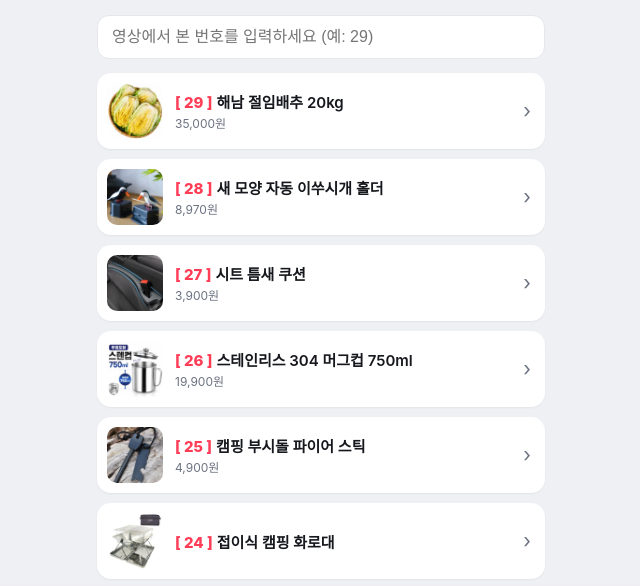
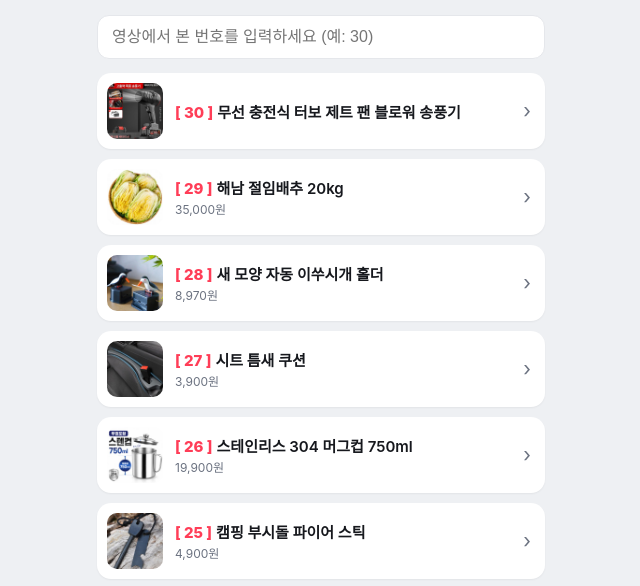
Before and after one commit to 9crisander51228-ui/shopping_kmp, a plain HTML site: page index.html in a window 1280 px wide. Shown: the part 174-760 px from the top of the page, without its empty margins (319-959 px from the left). Drawn offline with Linux system fonts and the light colour scheme.

Commit message:
links 2026-11-17 04:06

```diff
--- a/index.html
+++ b/index.html
@@ -25,8 +25,9 @@ a.it:active{transform:scale(.98)} a.it.hit{outline:3px solid var(--accent)}
 .disc{color:var(--sub);font-size:11px;text-align:center;margin-top:22px;line-height:1.5}
 </style></head><body><div class="wrap">
 <div class="head"><img class="av" src="avatar.jpg" alt=""><h1>유나의 꿀템 발견</h1><div class="bio">@yuna_item</div></div>
-<div class="find"><input id="q" inputmode="numeric" placeholder="영상에서 본 번호를 입력하세요 (예: 29)"></div>
+<div class="find"><input id="q" inputmode="numeric" placeholder="영상에서 본 번호를 입력하세요 (예: 30)"></div>
 <div id="list">
+<a class="it" id="n30" data-no="30" href="https://link.coupang.com/a/iJy1jyStEW" target="_blank" rel="sponsored nofollow noopener"><img class="th" src="img/30.jpg" alt="" loading="lazy"><div class="tx"><div class="nm"><span class="no">[ 30 ]</span>무선 충전식 터보 제트 팬 블로워 송풍기</div></div><span class="go">›</span></a>
 <a class="it" id="n29" data-no="29" href="https://link.coupang.com/a/iJxp0C7DCC" target="_blank" rel="sponsored nofollow noopener"><img class="th" src="img/29.jpg" alt="" loading="lazy"><div class="tx"><div class="nm"><span class="no">[ 29 ]</span>해남 절임배추 20kg</div><div class="pr">35,000원</div></div><span class="go">›</span></a>
 <a class="it" id="n28" data-no="28" href="https://link.coupang.com/a/iJwZXNZrYO" target="_blank" rel="sponsored nofollow noopener"><img class="th" src="img/28.jpg" alt="" loading="lazy"><div class="tx"><div class="nm"><span class="no">[ 28 ]</span>새 모양 자동 이쑤시개 홀더</div><div class="pr">8,970원</div></div><span class="go">›</span></a>
 <a class="it" id="n27" data-no="27" href="https://link.coupang.com/a/iIsJGHFXZk" target="_blank" rel="sponsored nofollow noopener"><img class="th" src="img/27.jpg" alt="" loading="lazy"><div class="tx"><div class="nm"><span class="no">[ 27 ]</span>시트 틈새 쿠션</div><div class="pr">3,900원</div></div><span class="go">›</span></a>
```
Also changed, not shown: img/30.jpg (added).
